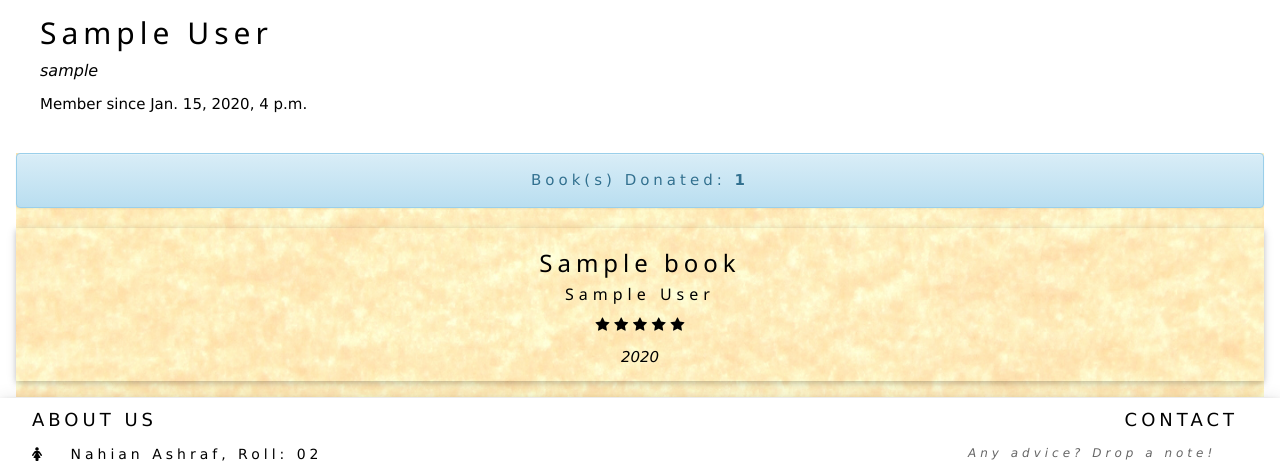
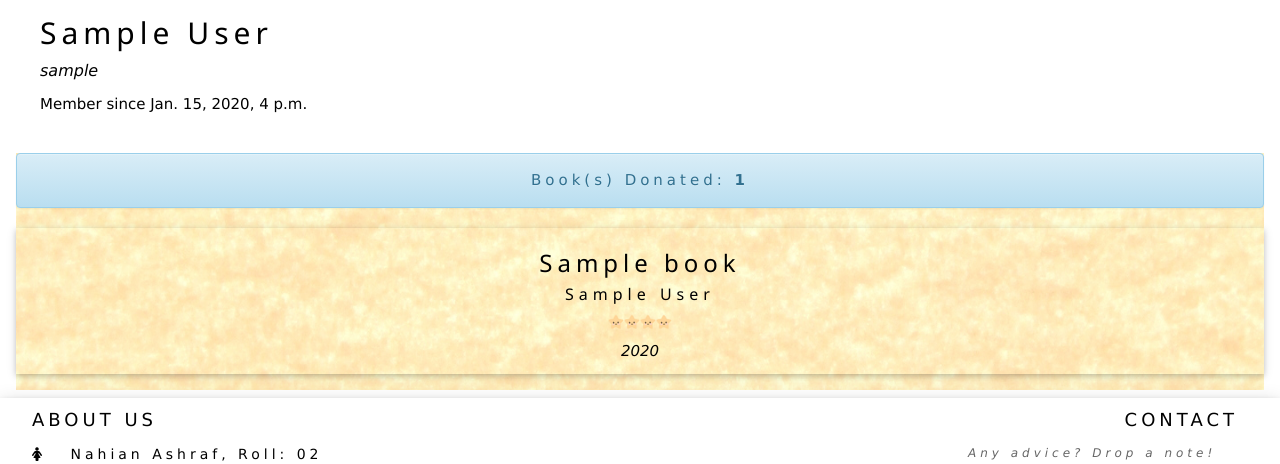
Before and after one commit to abidnazirisami/BookEX, a Django app: a page that uses django/templates/base.html in a window 1280 px wide. Shown: the part 336-800 px from the top of the page. Run offline with Django 3.2, Linux system fonts and the light colour scheme; tables that the repository leaves empty hold one stand-in row (values such as "Sample post"); grey boxes marked "Sample" are stand-in pictures; some libraries are stand-ins or nearby versions; some web fonts are replaced.

Commit message:
Version 4.1.4

```diff
--- a/django/templates/base.html
+++ b/django/templates/base.html
@@ -26,7 +26,7 @@
       <!-- nav_bar-->
       <div class="w3-top">
         <div class="w3-bar w3-teal w3-wide w3-padding w3-card">
-          <a href="{% url 'home' %}" class="w3-bar-item w3-button w3-hover-teal w3-roboto"><p class="w3-xxlarge"><b style="text-decoration: none; color: white">Book</b><b style="text-decoration: none; color: orange">EX</b></p></a>
+          <a href="{% url 'home' %}" class="w3-bar-item w3-button w3-hover-teal zoom w3-roboto"><p class="w3-xxlarge"><b style="text-decoration: none; color: white">Book</b><b style="text-decoration: none; color: orange">EX</b></p></a>
           <div class="w3-right">
             <a href="{% url 'logout' %}" class="w3-bar-item w3-button  w3-hover-white w3-right w3-round">Log out</a>
             <a href="{% url 'contact' %}" class="w3-bar-item w3-button w3-round w3-hover-white w3-right">Contact</a>
--- a/django/templates/registration/profileOthers.html
+++ b/django/templates/registration/profileOthers.html
@@ -22,13 +22,13 @@
               </div>
        		</div>
 			<p class="w3-wide "><h2>{{cur_user.first_name}} {{cur_user.last_name}}</h2>
-			<i class="username">{{profile.user_name}}  </i></p>
+			<i class="username">{{profile.user_name}}</i></p>
 			<p > Member since {{cur_user.date_joined}} </p>
 
 
     </div>
     <div class="w3-twothird w3-padding-large w3-margin-top" style="text-align:left ;max-width:1950px;padding-left: 10px;
-    	<p class="w3-wide" style="font-family: Courier"><u><h1>About <a href="{% url 'mail' receiver=profile.user_id %}">    <i class="fa fa-comment-o fa-1x"></i></a></h1></u>
+    	<p class="w3-wide" style="font-family: Courier"><u><h1>About</h1></u>
     	</p><br>
 	</div>
 	<div class="w3-third w3-padding-large" style="text-align:left ;max-width:1950px;padding-left: 10px;padding-right: 10px">
@@ -56,33 +56,9 @@
 		  <div class="w3-card w3-container w3-padding-large w3-margin-bottom">
 			<a href="{% url 'viewbookprofile' req_isbn=new_list.isbn %}"><h3>{{new_list.book_name}}</h3></a>
 			<h6>{{author_name_list}}</h6>
-			<p>
-			{% if new_list.rating >= 1.0 %}
-			<span class="fa fa-star checked"></span>
-			{% else %}
-			<span class="fa fa-star"></span>
-			{% endif %}
-			{% if new_list.rating >= 2.0 %}
-			<span class="fa fa-star checked"></span>
-			{% else %}
-			<span class="fa fa-star"></span>
-			{% endif %}
-			{% if new_list.rating >= 3.0 %}
-			<span class="fa fa-star checked"></span>
-			{% else %}
-			<span class="fa fa-star"></span>
-			{% endif %}
-			{% if new_list.rating >= 4.0 %}
-			<span class="fa fa-star checked"></span>
-			{% else %}
-			<span class="fa fa-star"></span>
-			{% endif %}
-			{% if new_list.rating >= 5.0 %}
-			<span class="fa fa-star checked"></span>
-			{% else %}
-			<span class="fa fa-star"></span>
-			{% endif %}
-			</p>
+			<p align = "center">
+    <span class="stars">{{new_list.rating}}</span>
+    </p>
 			<i>{{new_list.publish_year}}</i>
 		  </div>
 
@@ -100,4 +76,16 @@
 </div>
 {% endif %}
 </div>
+<script>
+$(function() {
+    $('span.stars').stars();
+});
+$.fn.stars = function() {
+    return $(this).each(function() {
+        $(this).html($('<span />').width(Math.max(0, (Math.min(5, parseFloat($(this).html())))) * 16));
+    });
+}
+
+</script>
+
 {% endblock %}
--- a/django/templates/side_navbar.html
+++ b/django/templates/side_navbar.html
@@ -76,7 +76,8 @@
 	<div class="w3-container">
 		<div class="w3-card w3-margin-bottom w3-teal w3-padding-small w3-container" style="position: relative;">
 			<span class="label label-success w3-right" style="margin-top: 5px;">Requested: {{wish.count}}</span>
-			<p class="small"><a href="{% url 'viewprofile' username=wish.user.username %}">{{wish.user.first_name}} {{wish.user.last_name}}</a>Requested on {{wish.request_date}}  <a href="{% url 'mail' receiver=wish.user.id %}"><i class="fa fa-comment-o"> Text</i></a> </p>
+			<p class="small"><a href="{% url 'viewprofile' username=wish.user.username %}">{{wish.user.first_name}} {{wish.user.last_name}}</a>
+				Requested on {{wish.request_date}}  <a href="{% url 'mail' receiver=wish.user.id %}"><i class="fa fa-comment-o zoom"> Text</i></a> </p>
  			<a href="{% url 'viewbookprofile' req_isbn=wish.isbn %}"><h4>{{wish.book_name}}</h4> </a>
 			<i>{{wish.author_name}},
 			{{wish.edition}}
@@ -119,7 +120,7 @@
 	{% for book, boi, wish, profile in receive %}
 	<div class="w3-container">
 	  <div class="w3-card w3-margin-bottom w3-teal w3-padding-small w3-container" style="position: relative;">
-		<p class="small"><a href="{% url 'viewprofile' username=profile.username %}">{{profile.first_name}} {{profile.last_name}} approved the request you made on {{wish.request_date}}</a> <a href="{% url 'mail' receiver=profile.id %}"><i class="fa fa-comment-o"> Text</i></a></p>
+		<p class="small"><a href="{% url 'viewprofile' username=profile.username %}">{{profile.first_name}} {{profile.last_name}}</a> approved the request you made on {{wish.request_date}} <a href="{% url 'mail' receiver=profile.id %}"><i class="fa fa-comment-o zoom"> Text</i></a></p>
 		 <a href="{% url 'viewbookprofile' req_isbn=wish.isbn %}"><h4>{{wish.book_name}}</h4> </a>
 		<i>
 			{{wish.author_name}},
```
Also changed, not shown: django/templates/registration/profile.html (+12 -0 lines), django/static/brown_star.png (added).
